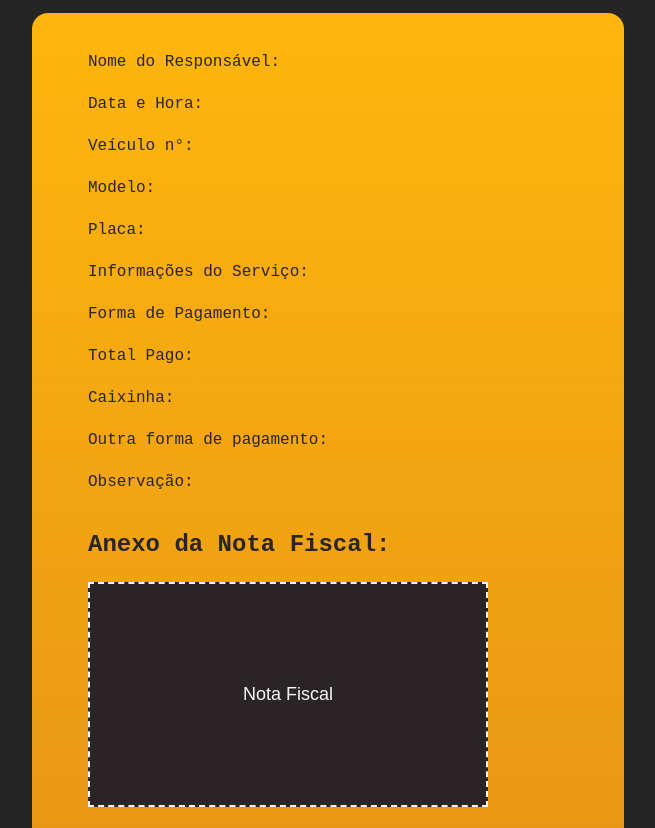
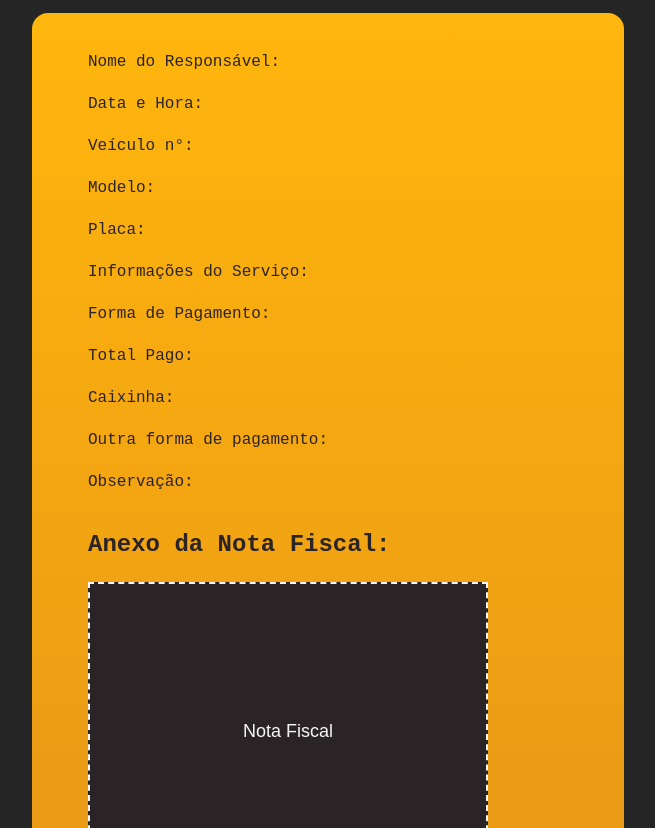
Before and after one commit to DaviSoares-1/LavaJato-JJ-Form, a plain HTML site: page checkoutPage.html in a window 1280 px wide. Shown: the part 100-928 px from the top of the page, without its empty margins (312-967 px from the left). Drawn offline with Linux system fonts and the light colour scheme; a web font is replaced by a local one.

Commit message:
Input de imagem redefinido

```diff
--- a/checkoutPage.html
+++ b/checkoutPage.html
@@ -49,7 +49,7 @@
       <li>
         <p>Observação: <strong><span id="observacao"></span></strong></p>
       </li>
-      <div class="notalFiscal hidden">
+      <div class="notalFiscal">
         <h2 class="form-Heading">Anexo da Nota Fiscal:</h2>
         <label class="picture" for="picture__input" tabIndex="0">
           <span class="picture__image"></span>
--- a/css/style.css
+++ b/css/style.css
@@ -204,7 +204,7 @@ label {
 .picture {
   max-width: none;
   width: 400px;
-  aspect-ratio: 16/9;
+  height: 300px;
   background: var(--fontColor);
   display: flex;
   align-items: center;
```
